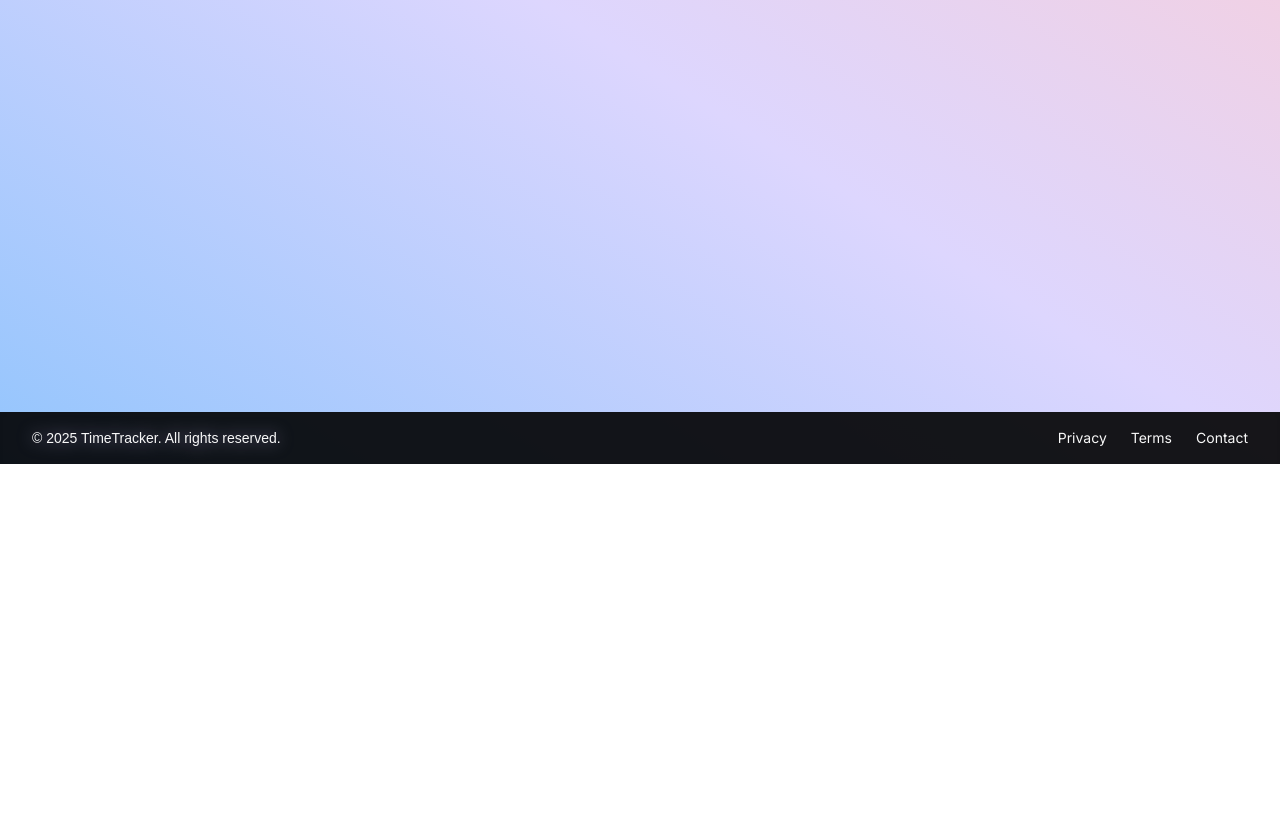
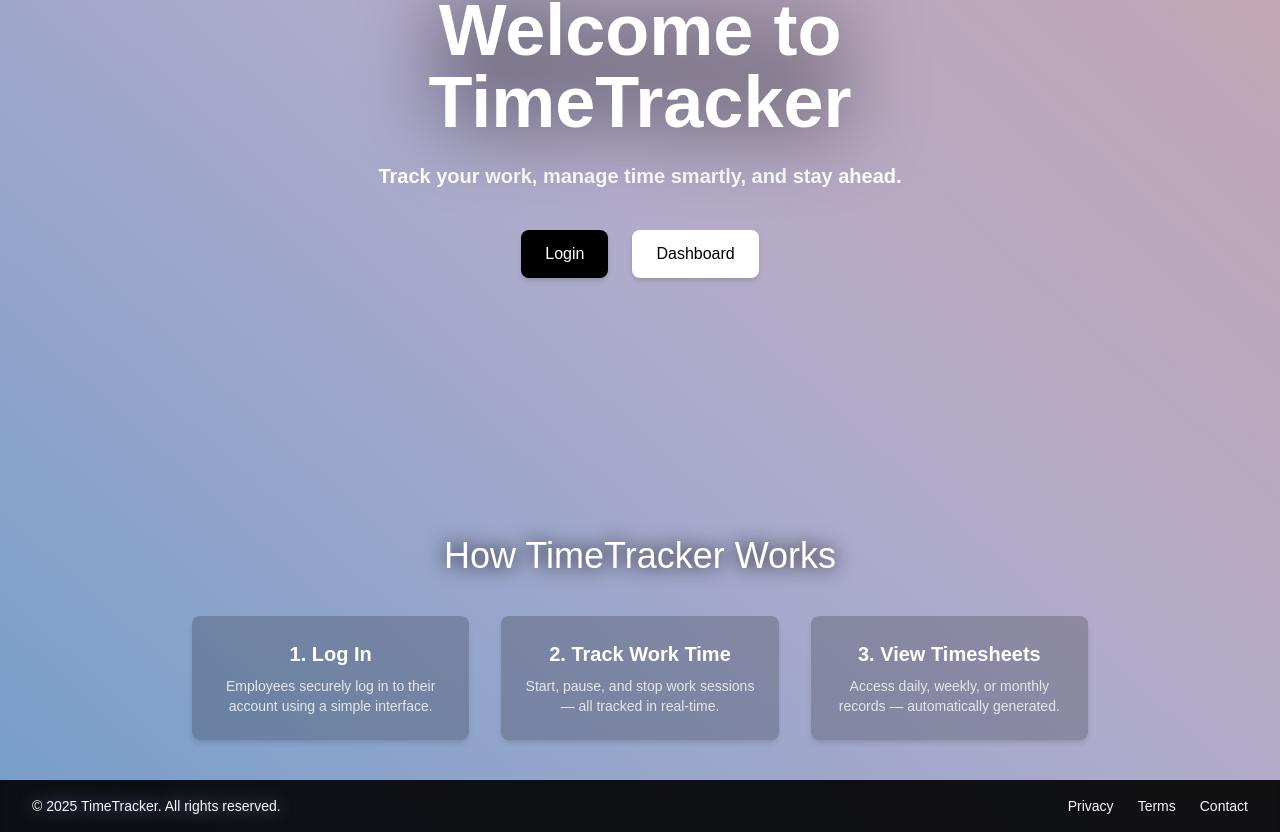
Before and after one commit to rsuciunttdata/timetracking-team-three, an Angular app: page / in a window 1280 px wide. Shown: the part 336-1168 px from the top of the page. Before the commit the page ends 800 px from the top, so only its background shows below. Built offline with nearby package versions, Linux system fonts and the light colour scheme; a web font is replaced by a local one.

Commit message:
landing styled

```diff
--- a/src/app/app.html
+++ b/src/app/app.html
@@ -1,7 +1,7 @@
-<div class="h-screen flex flex-col overflow-hidden">
+<div class="min-h-screen flex flex-col bg-black bg-opacity-20">
   <app-header></app-header>
 
-  <main class="flex-1 overflow-hidden">
+  <main class="flex-1">
     <router-outlet></router-outlet>
   </main>
 
--- a/src/app/components/header/header.html
+++ b/src/app/components/header/header.html
@@ -1,4 +1,4 @@
-<header class="bg-black bg-opacity-90 font-clash text-cutomWhite px-8 py-4 flex justify-between items-center shadow-lg">
+<header class="sticky top-0 z-50 bg-black bg-opacity-90 font-clash text-cutomWhite px-8 py-4 flex justify-between items-center shadow-lg">
   <h1 class="text-cutomWhite text-4xl drop-shadow-[0_0_10px_#7c75a1]">TimeTracker</h1>
   <nav class="flex space-x-6 text-sm font-medium">
     <a routerLink="/" class="hover:text-rose-200 cursor-pointer">Home</a>
--- a/src/app/pages/landing/landing.html
+++ b/src/app/pages/landing/landing.html
@@ -1 +1,41 @@
-<p>landing works!</p>
+<!-- Section 1: Hero -->
+<section class="h-screen flex items-center justify-center text-center  bg-">
+  <div class="w-full max-w-2xl p-8 rounded-md">
+    <h1 class="text-6xl md:text-7xl font-clash font-bold text-white drop-shadow-[0_0_40px_#000000]">
+      Welcome to TimeTracker
+    </h1>
+    <p class="mt-6 text-lg md:text-xl text-white font-semibold">
+      Track your work, manage time smartly, and stay ahead.
+    </p>
+
+    <div class="mt-10 flex justify-center space-x-6">
+      <a routerLink="/login" class="bg-black text-white px-6 py-3 rounded-lg hover:bg-gray-800 transition shadow-md hover:scale-105 transform transition duration-300 ease-in-out">
+        Login
+      </a>
+      <a routerLink="/dashboard" class="bg-white text-black px-6 py-3 rounded-lg hover:bg-gray-100 transition shadow-md hover:scale-105 transform transition duration-300 ease-in-out">
+        Dashboard
+      </a>
+    </div>
+  </div>
+</section>
+
+<!-- Section 2: How It Works -->
+<section class="text-white flex items-center justify-center px-6">
+  <div class="max-w-4xl text-center ">
+    <h2 class="text-4xl font-clash mb-10 drop-shadow-[0_0_10px_#000000]">How TimeTracker Works</h2>
+    <div class="grid md:grid-cols-3 gap-8">
+      <div class="bg-black bg-opacity-20 p-6 rounded-lg shadow-md hover:scale-105 transform transition duration-300 ease-in-out">
+        <h3 class="text-xl font-semibold mb-2">1. Log In</h3>
+        <p class="text-sm text-gray-200">Employees securely log in to their account using a simple interface.</p>
+      </div>
+      <div class="bg-black bg-opacity-20 p-6 rounded-lg shadow-md hover:scale-105 transform transition duration-300 ease-in-out">
+        <h3 class="text-xl font-semibold mb-2">2. Track Work Time</h3>
+        <p class="text-sm text-gray-200">Start, pause, and stop work sessions — all tracked in real-time.</p>
+      </div>
+      <div class="bg-black bg-opacity-20 p-6 rounded-lg shadow-md hover:scale-105 transform transition duration-300 ease-in-out">
+        <h3 class="text-xl font-semibold mb-2">3. View Timesheets</h3>
+        <p class="text-sm text-gray-200">Access daily, weekly, or monthly records — automatically generated.</p>
+      </div>
+    </div>
+  </div>
+</section>
--- a/src/styles.css
+++ b/src/styles.css
@@ -4,7 +4,7 @@
 
 body {
     @apply bg-gradient-to-tr from-blue-300 via-violet-200 to-rose-200;
-    @apply font-sans;
+    @apply font-clash;
 }
 
 ::-webkit-scrollbar {
@@ -14,3 +14,7 @@ body {
   -ms-overflow-style: none;
   scrollbar-width: none;
 }
+html,
+body {
+  @apply m-0 p-0 box-border;
+}
```
